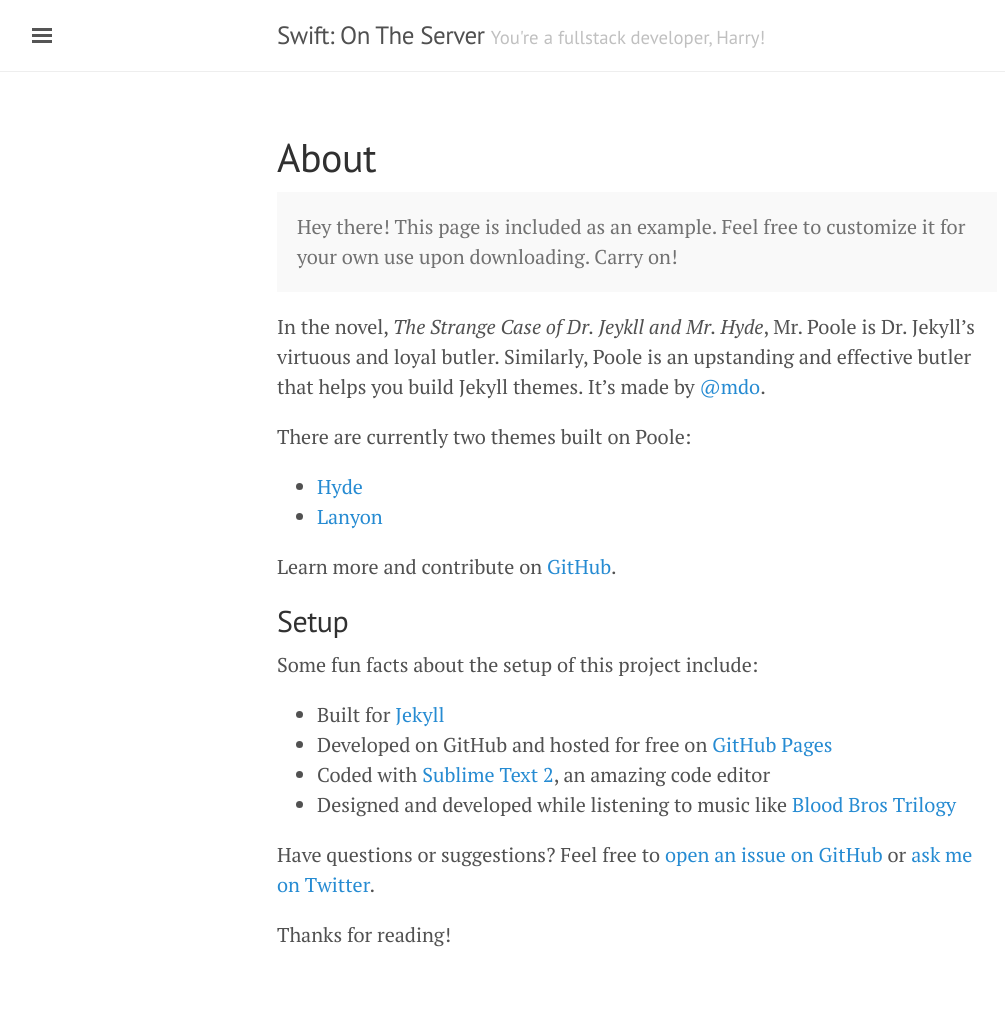
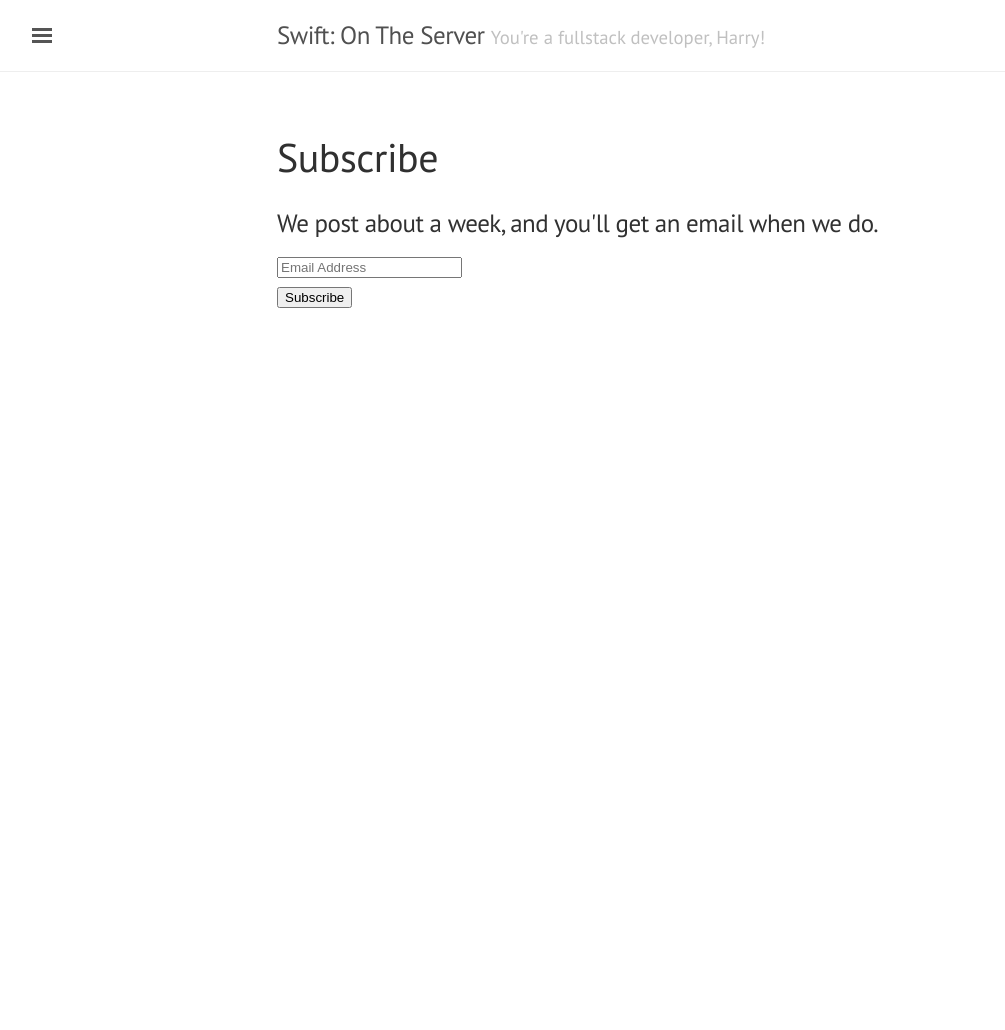
Before and after one commit to jalague/wallacemurry, a Jekyll site: the page built from about.md, in a window 1280 px wide. Shown: the whole page, without its empty margins (3-1008 px from the left). Built offline with Jekyll 4.4.1, drawn with Linux system fonts in a browser that asks for light colours; after the commit the page ends 900 px from its top, so only the background shows below that.

Commit message:
Subscribe page added + sidebars removed

```diff
--- a/_includes/sidebar.html
+++ b/_includes/sidebar.html
@@ -24,9 +24,6 @@
         {% endif %}
       {% endif %}
     {% endfor %}
-
-    <a class="sidebar-nav-item" href="{{ site.github.repo }}/archive/v{{ site.version }}.zip">Download</a>
-    <a class="sidebar-nav-item" href="{{ site.github.repo }}">GitHub project</a>
     <span class="sidebar-nav-item">Currently v{{ site.version }}</span>
   </nav>
 
--- a/about.md
+++ b/about.md
@@ -1,30 +1,17 @@
 ---
 layout: page
-title: About
+title: Subscribe
 ---
 
-<p class="message">
-  Hey there! This page is included as an example. Feel free to customize it for your own use upon downloading. Carry on!
-</p>
 
-In the novel, *The Strange Case of Dr. Jeykll and Mr. Hyde*, Mr. Poole is Dr. Jekyll's virtuous and loyal butler. Similarly, Poole is an upstanding and effective butler that helps you build Jekyll themes. It's made by [@mdo](https://twitter.com/mdo).
+<form role="form" action ="https://formspree.io/help@caffei.net" method="POST">
+<h2><small>We post about a week, and you'll get an email when we do.</small></h2>
 
-There are currently two themes built on Poole:
+<div class="form-group">
+<input type="email" name="email" id="display_name" class="form-control input-lg" placeholder="Email Address" tabindex="3">
+</div>
 
-* [Hyde](http://hyde.getpoole.com)
-* [Lanyon](http://lanyon.getpoole.com)
-
-Learn more and contribute on [GitHub](https://github.com/poole).
-
-## Setup
-
-Some fun facts about the setup of this project include:
-
-* Built for [Jekyll](http://jekyllrb.com)
-* Developed on GitHub and hosted for free on [GitHub Pages](https://pages.github.com)
-* Coded with [Sublime Text 2](http://sublimetext.com), an amazing code editor
-* Designed and developed while listening to music like [Blood Bros Trilogy](https://soundcloud.com/maddecent/sets/blood-bros-series)
-
-Have questions or suggestions? Feel free to [open an issue on GitHub](https://github.com/poole/issues/new) or [ask me on Twitter](https://twitter.com/mdo).
-
-Thanks for reading!
+<div class="row">
+<div class="col-xs-12 col-md-12"><input type="submit" value="Subscribe" class="btn btn-primary btn-block btn-lg" tabindex="7" id="register-button-on-page"></div>
+</div>
+</form>
```
